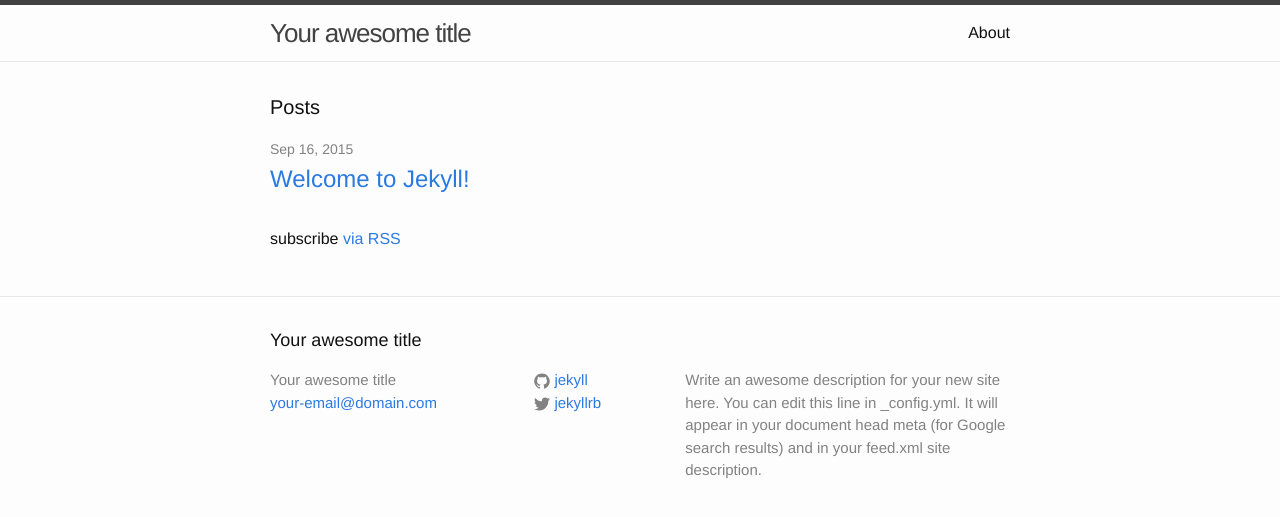
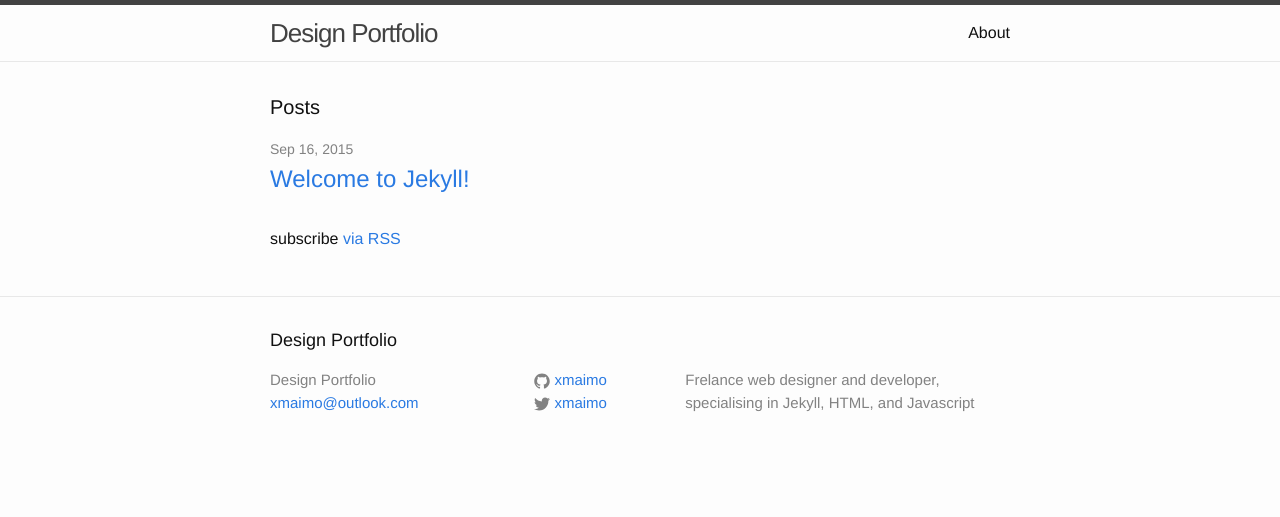
Before and after one commit to xmaimo/designer-portfolio, a Jekyll site: the page built from index.html, in a window 1280 px wide. Shown: the top 517 px of the page. Built offline with Jekyll 4.4.1, drawn with Linux system fonts in a browser that asks for light colours.

Commit message:
Second commit

```diff
--- a/_config.yml
+++ b/_config.yml
@@ -1,14 +1,26 @@
 # Site settings
-title: Your awesome title
-email: your-email@domain.com
+title: Design Portfolio
+email: xmaimo@outlook.com
 description: > # this means to ignore newlines until "baseurl:"
-  Write an awesome description for your new site here. You can edit this
-  line in _config.yml. It will appear in your document head meta (for
-  Google search results) and in your feed.xml site description.
+  Frelance web designer and developer, specialising in Jekyll, HTML, and Javascript
 baseurl: "" # the subpath of your site, e.g. /blog/
-url: "http://yourdomain.com" # the base hostname & protocol for your site
-twitter_username: jekyllrb
-github_username:  jekyll
+url: "http://example.com" # the base hostname & protocol for your site
+
+twitter_username: xmaimo
+github_username:  xmaimo
+google_username: xmaimo
+
+permalink: /:categories/:title
+
+links:
+    - title: about
+      url: /about
+    - title: work
+      url: /work
+    - title: articles
+      url: /articles
+    - title: hire me
+      url: /hire-me
 
 # Build settings
 markdown: kramdown
```
